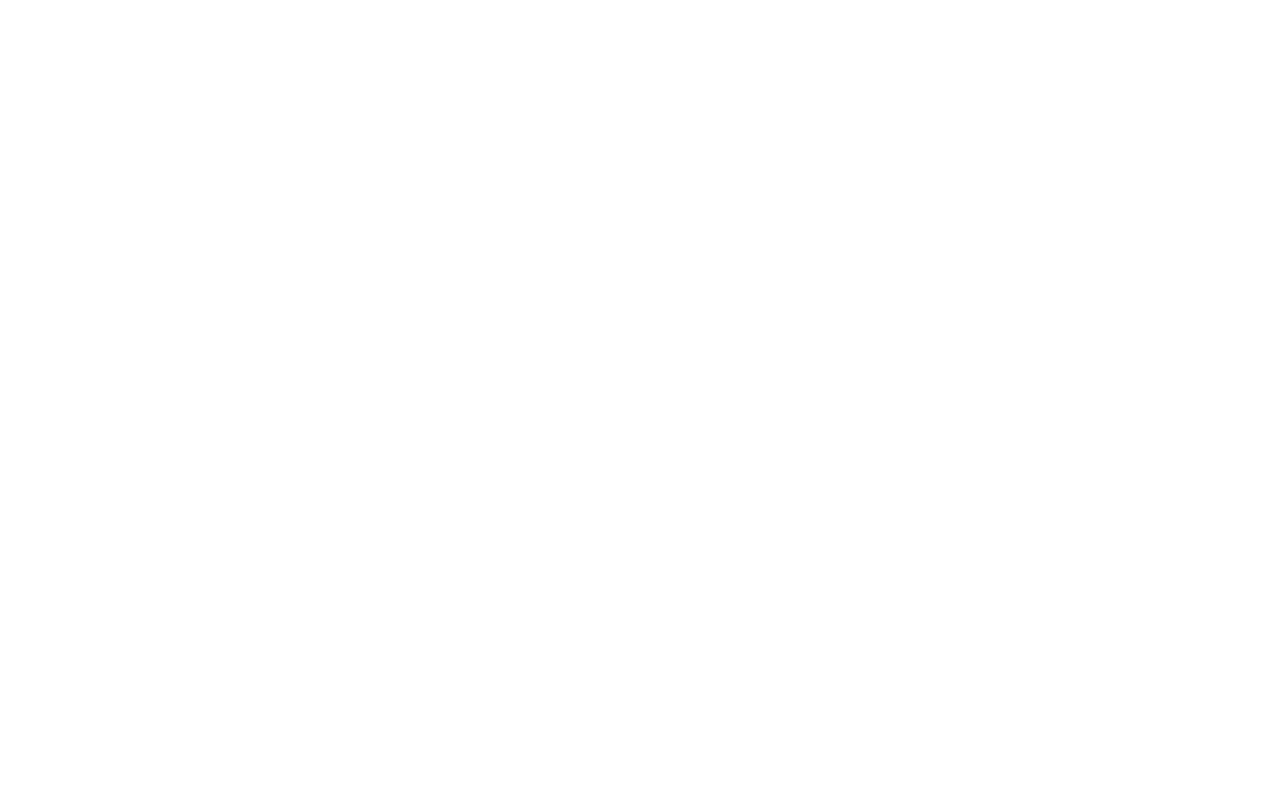
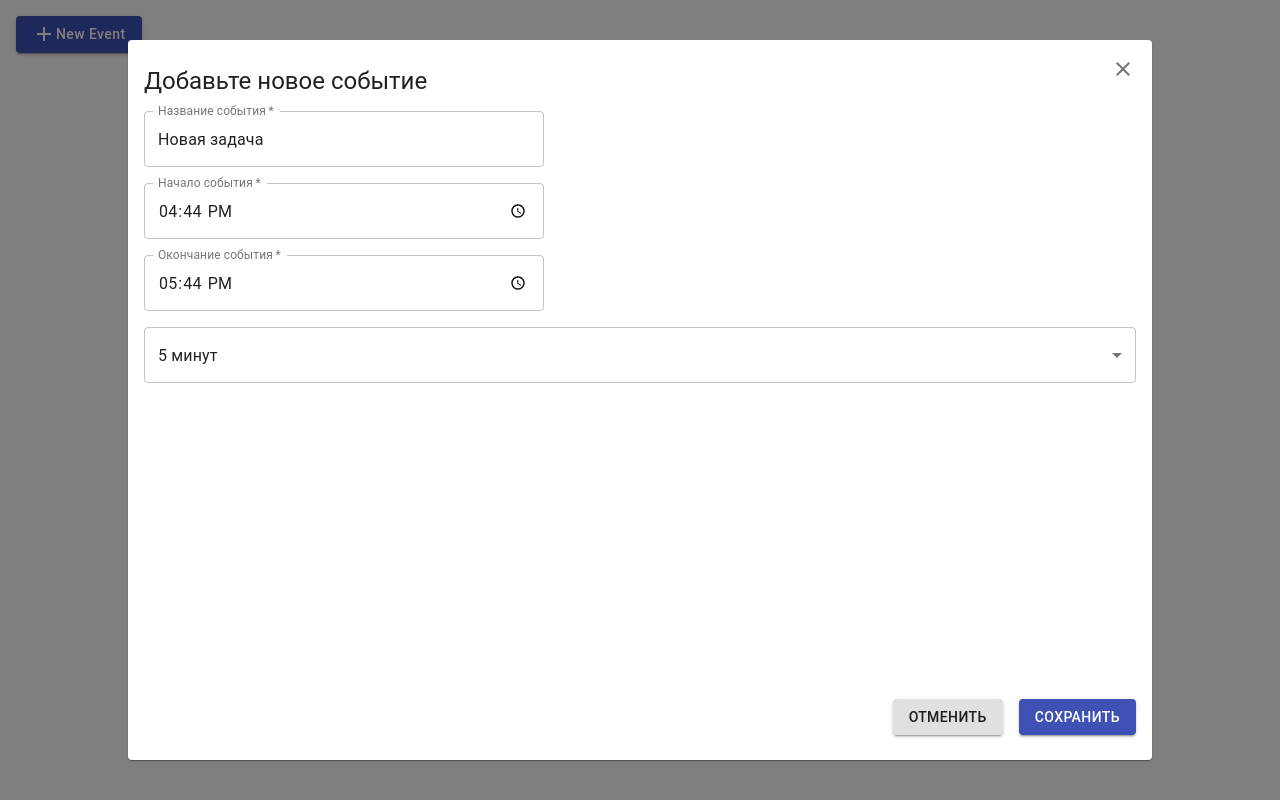
Before and after one commit to IlyaChizhov/Test-work-GPB, a React app: page /day/1/event/new in a window 1280 px wide. Built offline with nearby package versions, Linux system fonts and the light colour scheme.

Commit message:
add new event form

```diff
--- a/config/webpack.config.js
+++ b/config/webpack.config.js
@@ -648,36 +648,34 @@
           maximumFileSizeToCacheInBytes: 5 * 1024 * 1024,
         }),
       // TypeScript type checking
-      // useTypeScript &&
-      //   new ForkTsCheckerWebpackPlugin({
-      //     typescript: resolve.sync('typescript', {
-      //       basedir: paths.appNodeModules,
-      //     }),
-      //     async: isEnvDevelopment,
-      //     checkSyntacticErrors: true,
-      //     resolveModuleNameModule: process.versions.pnp
-      //       ? `${__dirname}/pnpTs.js`
-      //       : undefined,
-      //     resolveTypeReferenceDirectiveModule: process.versions.pnp
-      //       ? `${__dirname}/pnpTs.js`
-      //       : undefined,
-      //     tsconfig: paths.appTsConfig,
-      //     reportFiles: [
-      //       // This one is specifically to match during CI tests,
-      //       // as micromatch doesn't match
-      //       // '../cra-template-typescript/template/src/App.tsx'
-      //       // otherwise.
-      //       '../**/src/**/*.{ts,tsx}',
-      //       '**/src/**/*.{ts,tsx}',
-      //       '!**/src/**/__tests__/**',
-      //       '!**/src/**/?(*.)(spec|test).*',
-      //       '!**/src/setupProxy.*',
-      //       '!**/src/setupTests.*',
-      //     ],
-      //     silent: true,
-      //     // The formatter is invoked directly in WebpackDevServerUtils during development
-      //     formatter: isEnvProduction ? typescriptFormatter : undefined,
-      //   }),
+      useTypeScript &&
+        new ForkTsCheckerWebpackPlugin({
+          typescript: resolve.sync('typescript', {
+            basedir: paths.appNodeModules,
+          }),
+          async: isEnvDevelopment,
+          checkSyntacticErrors: true,
+          resolveModuleNameModule: process.versions.pnp ? `${__dirname}/pnpTs.js` : undefined,
+          resolveTypeReferenceDirectiveModule: process.versions.pnp
+            ? `${__dirname}/pnpTs.js`
+            : undefined,
+          tsconfig: paths.appTsConfig,
+          reportFiles: [
+            // This one is specifically to match during CI tests,
+            // as micromatch doesn't match
+            // '../cra-template-typescript/template/src/App.tsx'
+            // otherwise.
+            '../**/src/**/*.{ts,tsx}',
+            '**/src/**/*.{ts,tsx}',
+            '!**/src/**/__tests__/**',
+            '!**/src/**/?(*.)(spec|test).*',
+            '!**/src/setupProxy.*',
+            '!**/src/setupTests.*',
+          ],
+          silent: true,
+          // The formatter is invoked directly in WebpackDevServerUtils during development
+          formatter: undefined,
+        }),
       !disableESLintPlugin &&
         new ESLintPlugin({
           // Plugin options
--- a/src/components/Day/Day.tsx
+++ b/src/components/Day/Day.tsx
@@ -5,22 +5,39 @@
 import styled from 'styled-components'
 import { Button } from '@material-ui/core'
 import { Add } from '@material-ui/icons'
+import { useHistory, useRouteMatch, Switch, Route } from 'react-router-dom'
+import NewEvent from '../Event/NewEvent'
 
 const Wrap = styled.div`
   padding: 16px;
 `
 
+const StyledButton = styled(Button)`
+  text-transform: none;
+`
+
 export default function Day() {
   const { day } = useParams<{ day: string }>()
+  const history = useHistory()
+  const { url } = useRouteMatch()
+
+  const openNewEventModal = () => {
+    history.push(`${url}/event/new`)
+  }
 
   console.log(DateTime.fromFormat(day, DATE_FORMAT))
 
   return (
     <Wrap>
-      <Button variant="contained">
+      <StyledButton onClick={openNewEventModal} color="primary" variant="contained">
         <Add /> New Event
-      </Button>
-      Test render!!!
+      </StyledButton>
+
+      <Switch>
+        <Route path="/day/:day/event/new">
+          <NewEvent />
+        </Route>
+      </Switch>
     </Wrap>
   )
 }
--- /dev/null
+++ b/src/components/Event/NewEvent.tsx
@@ -0,0 +1,150 @@
+import React, { useState } from 'react'
+import { Button, IconButton, Modal, Paper, Select, TextField, Typography } from '@material-ui/core'
+import styled from 'styled-components'
+import { useHistory } from 'react-router-dom'
+import { useParams } from 'react-router'
+import { Close } from '@material-ui/icons'
+import { v1 } from 'uuid'
+import { convertDateToTime } from '../../utils/dateHelpers'
+import { DateTime } from 'luxon'
+
+const StyledModal = styled(Modal)`
+  display: flex;
+  justify-content: center;
+  align-items: center;
+`
+
+const StyledPaper = styled(Paper)`
+  width: 80vw;
+  height: 90vh;
+  margin: auto;
+  position: relative;
+  outline: none;
+  padding: 25px 16px;
+  display: flex;
+  flex-direction: column;
+`
+
+const CloseButton = styled(IconButton)`
+  position: absolute;
+  right: 5px;
+  top: 5px;
+`
+
+const StyledField = styled(TextField)`
+  margin-bottom: 16px;
+  max-width: 400px;
+`
+
+const ButtonGroup = styled.div`
+  margin-top: auto;
+  display: flex;
+  justify-content: flex-end;
+
+  button {
+    margin-left: 16px;
+  }
+`
+
+const Title = styled(Typography)`
+  margin-bottom: 14px;
+`
+
+const remindsInterval = [5, 15, 30, 60]
+
+const initialEvent = {
+  id: v1(),
+  title: 'Новая задача',
+  startTime: convertDateToTime(),
+  endTime: convertDateToTime(DateTime.local().plus({ hours: 1 })),
+  remindTime: remindsInterval[0],
+}
+
+interface Event {
+  id: string
+  title: string
+  startTime: string
+  endTime: string
+  remindTime: number
+}
+
+export default function NewEvent() {
+  const history = useHistory()
+  const { day } = useParams<{ day: string }>()
+
+  const [event, changeEvent] = useState<Event>(initialEvent)
+
+  convertDateToTime()
+
+  const closeModal = () => {
+    history.push(`/day/${day}`)
+  }
+
+  const handleChange = (type: string) => (event: any) => {
+    changeEvent((state) => ({ ...state, [type]: event.target.value }))
+  }
+
+  const submit = () => {
+    console.log(event)
+  }
+
+  return (
+    <div>
+      <StyledModal open={true} onClose={closeModal}>
+        <StyledPaper>
+          <CloseButton onClick={closeModal}>
+            <Close />
+          </CloseButton>
+
+          <Title variant="h5">Добавьте новое событие</Title>
+
+          <StyledField
+            required
+            value={event['title']}
+            label="Название события"
+            variant="outlined"
+            onChange={handleChange('title')}
+          />
+          <StyledField
+            required
+            type="time"
+            value={event['startTime']}
+            label="Начало события"
+            variant="outlined"
+            onChange={handleChange('startTime')}
+          />
+          <StyledField
+            required
+            type="time"
+            value={event['endTime']}
+            label="Окончание события"
+            variant="outlined"
+            onChange={handleChange('endTime')}
+          />
+          <Select
+            native
+            required
+            variant="outlined"
+            onChange={handleChange('remindTime')}
+            value={event['remindTime']}
+          >
+            {remindsInterval.map((interval) => (
+              <option key={interval} value={interval}>
+                {interval} минут
+              </option>
+            ))}
+          </Select>
+
+          <ButtonGroup>
+            <Button onClick={closeModal} variant="contained">
+              отменить
+            </Button>
+            <Button onClick={submit} color="primary" variant="contained">
+              сохранить
+            </Button>
+          </ButtonGroup>
+        </StyledPaper>
+      </StyledModal>
+    </div>
+  )
+}
--- a/src/components/Routes/Routes.tsx
+++ b/src/components/Routes/Routes.tsx
@@ -1,5 +1,5 @@
 import React from 'react'
-import { Switch, Route } from 'react-router-dom'
+import { Route } from 'react-router-dom'
 import Day from '../Day/Day'
 import Calendar from '../Calendar/Calendar'
 
@@ -9,11 +9,9 @@
       <Route exact path="/">
         <Calendar />
       </Route>
-      <Switch>
-        <Route exact path="/day/:day">
-          <Day />
-        </Route>
-      </Switch>
+      <Route path="/day/:day">
+        <Day />
+      </Route>
     </>
   )
 }
--- a/src/index.tsx
+++ b/src/index.tsx
@@ -5,28 +5,15 @@
 import { Provider } from 'react-redux'
 import { store } from './redux/store'
 import { createGenerateClassName, StylesProvider } from '@material-ui/styles'
-import createTheme from '@material-ui/core/styles/createTheme'
-import { ThemeProvider } from '@material-ui/core'
-import purple from '@material-ui/core/colors/purple'
-import green from '@material-ui/core/colors/green'
 
 const generateClassName = createGenerateClassName()
-
-const theme = createTheme({
-  palette: {
-    primary: purple,
-    secondary: green,
-  },
-})
 
 ReactDOM.render(
   <React.StrictMode>
     <Provider store={store}>
-      <ThemeProvider theme={theme}>
-        <StylesProvider generateClassName={generateClassName} injectFirst>
-          <App />
-        </StylesProvider>
-      </ThemeProvider>
+      <StylesProvider generateClassName={generateClassName} injectFirst>
+        <App />
+      </StylesProvider>
     </Provider>
   </React.StrictMode>,
   document.getElementById('root')
--- /dev/null
+++ b/src/utils/dateHelpers.ts
@@ -0,0 +1,5 @@
+import { DateTime } from 'luxon'
+
+export function convertDateToTime(date: DateTime = DateTime.local()): string {
+  return `${date.hour}:${date.minute}`
+}
```
Also changed, not shown: package.json (+4 -4 lines), 1 other file (tests, documents, lock files or other folders).
